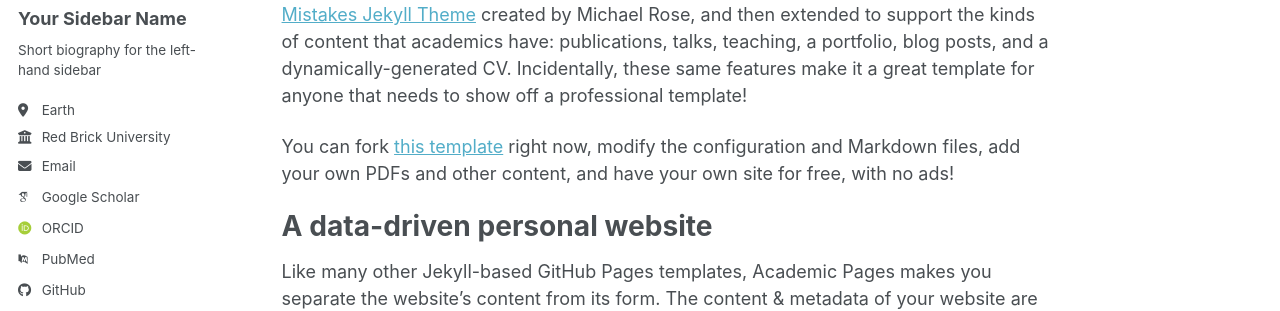
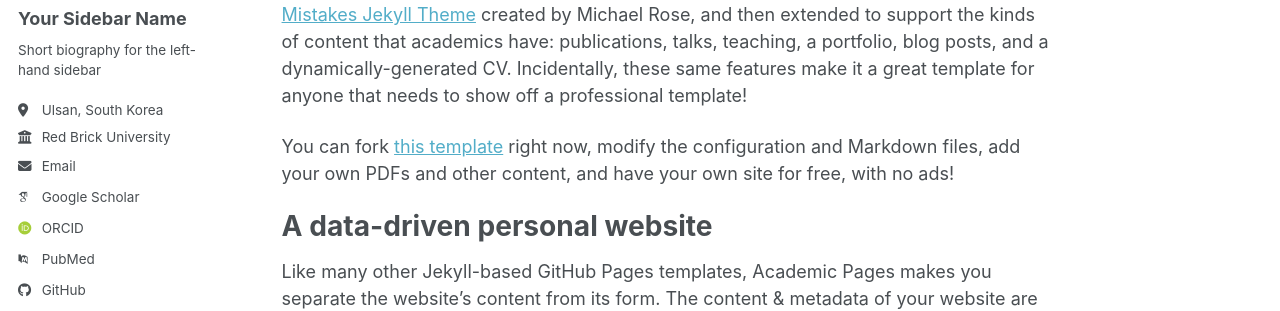
Before and after one commit to muyanzhou96/muyanzhou96.github.io, a Jekyll site: the page built from _pages/about.md, in a window 1280 px wide. Shown: the part 278-589 px from the top of the page. Built offline with Jekyll 4.4.1, drawn with Linux system fonts in a browser that asks for light colours; some web fonts are replaced; a script bundle is joined from its source files by our own code; library files that are not in the unit come from our copies.

Commit message:
6.16update

```diff
--- a/_config.yml
+++ b/_config.yml
@@ -27,7 +27,7 @@ author:
   name             : "Your Sidebar Name"
   pronouns         : # example: "she/her"
   bio              : "Short biography for the left-hand sidebar"
-  location         : "Earth"
+  location         : "Ulsan, South Korea"
   employer         : "Red Brick University"
   uri              : # URL
   email            : "602022320006@smail.nju.edu.cn"
```
